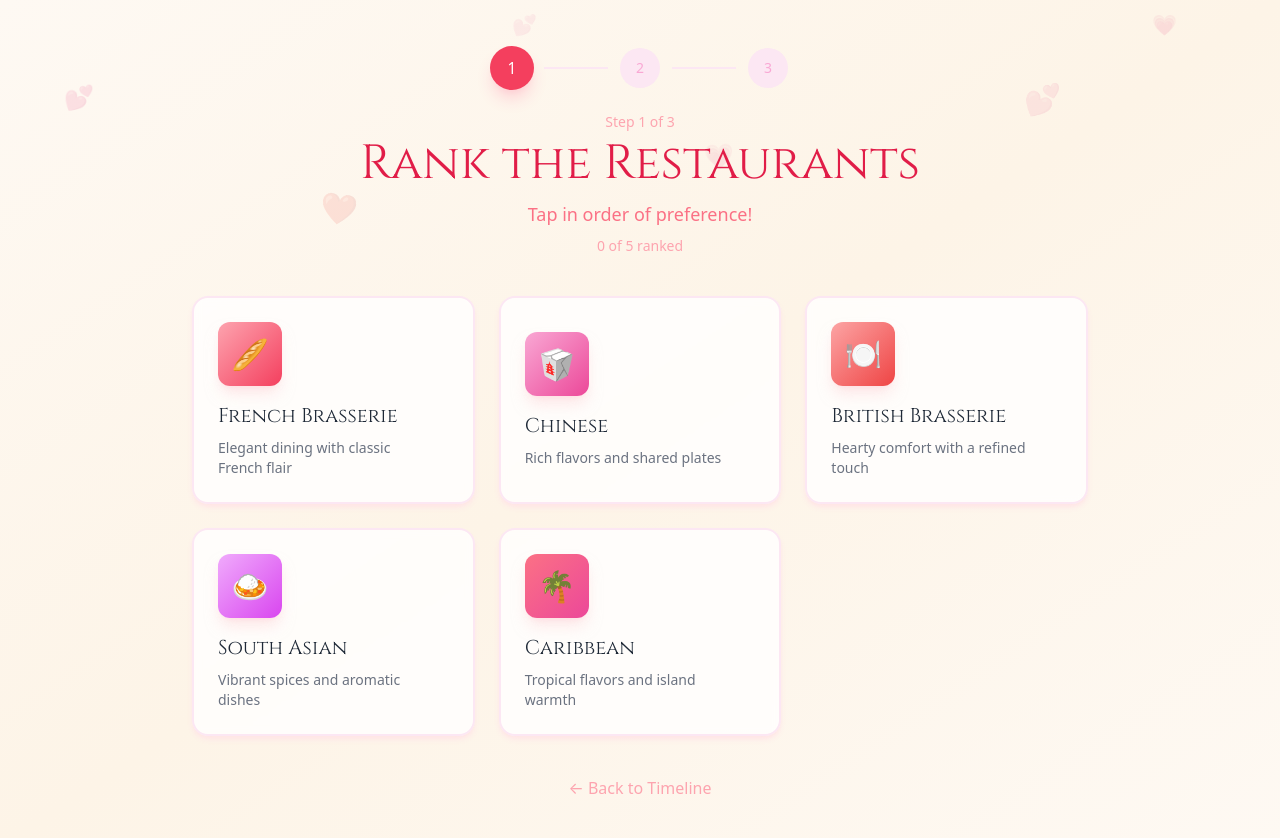
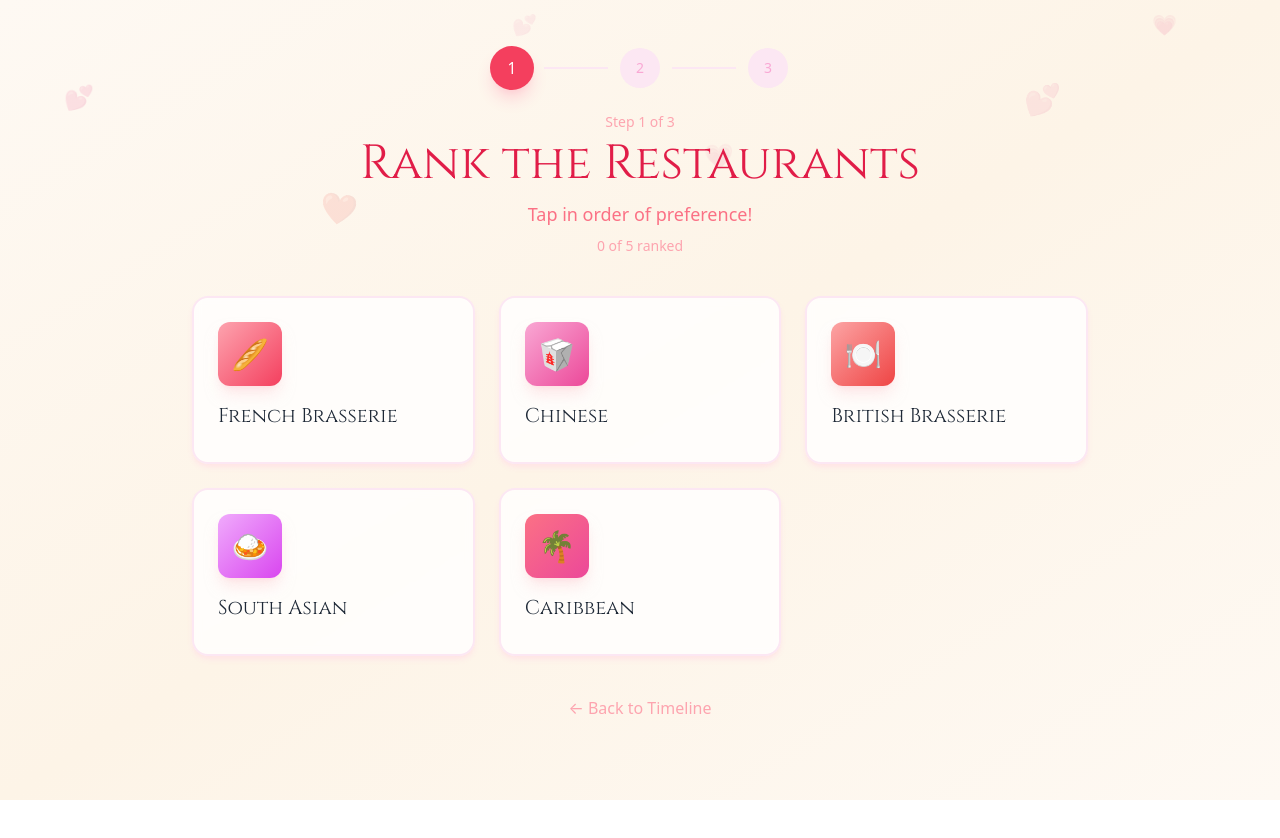
Before and after one commit to coderback/Project-Odelia, a Next.js app in the folder project-odelia/: page /date-plan in a window 1280 px wide. Shown: the top 838 px of the page. After the commit the page ends 800 px from the top, so only its background shows below. Built offline with nearby package versions, Linux system fonts and the light colour scheme.

Commit message:
feat(DatePlanHub): simplify restaurant and activity options by removing descriptions

```diff
--- a/project-odelia/src/components/features/DatePlanHub.tsx
+++ b/project-odelia/src/components/features/DatePlanHub.tsx
@@ -9,85 +9,24 @@ import ConfettiEffect from '@/components/ui/ConfettiEffect';
 interface DateOption {
   id: string;
   title: string;
-  description: string;
   icon: string;
   gradient: string;
 }
 
 const restaurants: DateOption[] = [
-  {
-    id: 'french-brasserie',
-    title: 'French Brasserie',
-    description: 'Elegant dining with classic French flair',
-    icon: '🥖',
-    gradient: 'from-rose-300 to-rose-500',
-  },
-  {
-    id: 'chinese',
-    title: 'Chinese',
-    description: 'Rich flavors and shared plates',
-    icon: '🥡',
-    gradient: 'from-pink-300 to-pink-500',
-  },
-  {
-    id: 'british-brasserie',
-    title: 'British Brasserie',
-    description: 'Hearty comfort with a refined touch',
-    icon: '🍽️',
-    gradient: 'from-red-300 to-red-500',
-  },
-  {
-    id: 'south-asian',
-    title: 'South Asian',
-    description: 'Vibrant spices and aromatic dishes',
-    icon: '🍛',
-    gradient: 'from-fuchsia-300 to-fuchsia-500',
-  },
-  {
-    id: 'caribbean',
-    title: 'Caribbean',
-    description: 'Tropical flavors and island warmth',
-    icon: '🌴',
-    gradient: 'from-rose-400 to-pink-500',
-  },
+  { id: 'french-brasserie', title: 'French Brasserie', icon: '🥖', gradient: 'from-rose-300 to-rose-500' },
+  { id: 'chinese', title: 'Chinese', icon: '🥡', gradient: 'from-pink-300 to-pink-500' },
+  { id: 'british-brasserie', title: 'British Brasserie', icon: '🍽️', gradient: 'from-red-300 to-red-500' },
+  { id: 'south-asian', title: 'South Asian', icon: '🍛', gradient: 'from-fuchsia-300 to-fuchsia-500' },
+  { id: 'caribbean', title: 'Caribbean', icon: '🌴', gradient: 'from-rose-400 to-pink-500' },
 ];
 
 const activities: DateOption[] = [
-  {
-    id: 'ice-skating',
-    title: 'Ice Skating',
-    description: 'Glide across the ice together',
-    icon: '⛸️',
-    gradient: 'from-pink-300 to-rose-400',
-  },
-  {
-    id: 'arcade',
-    title: 'Arcade',
-    description: 'Retro fun and high scores',
-    icon: '🕹️',
-    gradient: 'from-red-300 to-rose-500',
-  },
-  {
-    id: 'escape-room',
-    title: 'Escape Room',
-    description: 'Solve puzzles and escape together',
-    icon: '🔐',
-    gradient: 'from-rose-300 to-red-400',
-  },
-  {
-    id: 'go-karting',
-    title: 'Go Karting',
-    description: 'Race to the finish line',
-    icon: '🏎️',
-    gradient: 'from-fuchsia-300 to-pink-500',
-  },
-  {
-    id: 'bowling',
-    title: 'Bowling',
-    description: 'A little friendly competition',
-    icon: '🎳',
-    gradient: 'from-pink-400 to-rose-500',
-  },
+  { id: 'ice-skating', title: 'Ice Skating', icon: '⛸️', gradient: 'from-pink-300 to-rose-400' },
+  { id: 'arcade', title: 'Arcade', icon: '🕹️', gradient: 'from-red-300 to-rose-500' },
+  { id: 'escape-room', title: 'Escape Room', icon: '🔐', gradient: 'from-rose-300 to-red-400' },
+  { id: 'go-karting', title: 'Go Karting', icon: '🏎️', gradient: 'from-fuchsia-300 to-pink-500' },
+  { id: 'bowling', title: 'Bowling', icon: '🎳', gradient: 'from-pink-400 to-rose-500' },
 ];
 
 const TOTAL_STEPS = 3;
@@ -369,9 +308,7 @@ export default function DatePlanHub() {
                       {option.title}
                     </h3>
 
-                    <p className="text-xs sm:text-sm text-gray-500 pr-6">
-                      {option.description}
-                    </p>
+
                   </motion.button>
                 );
               })}
```
